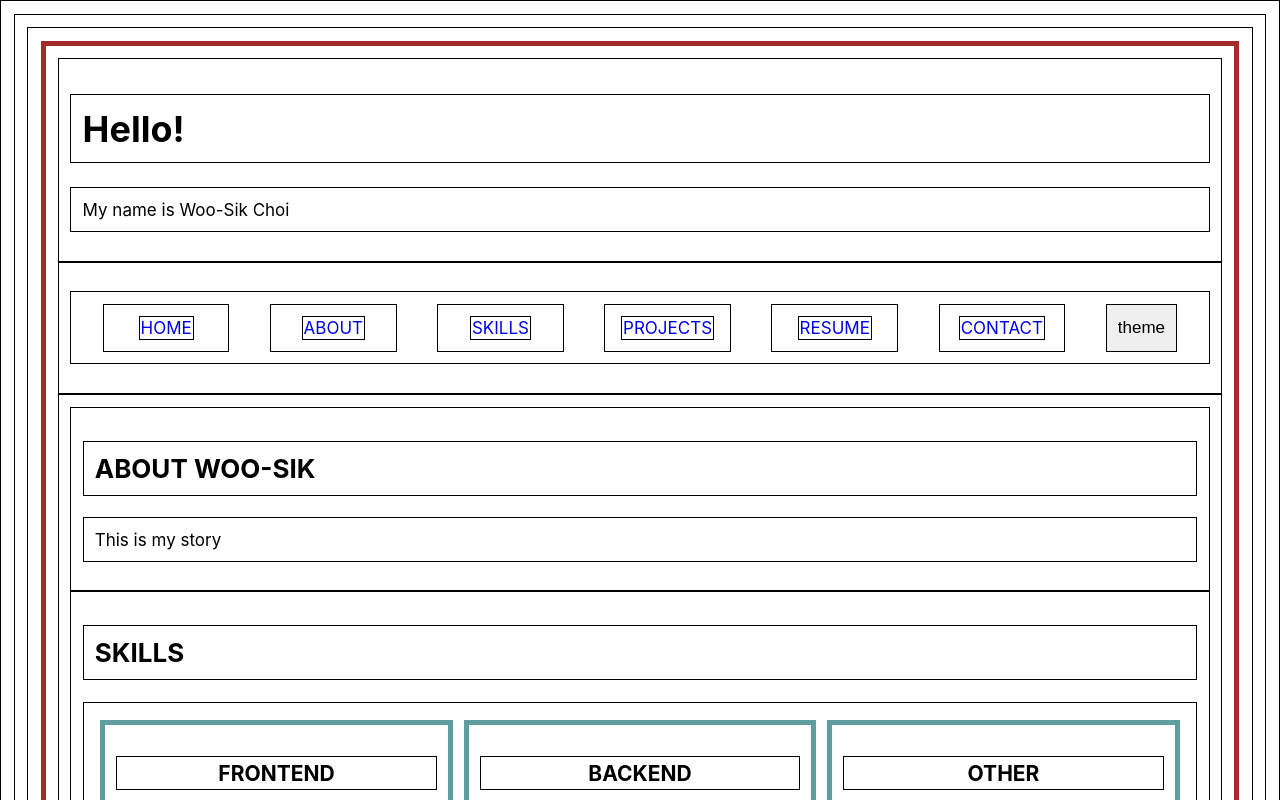
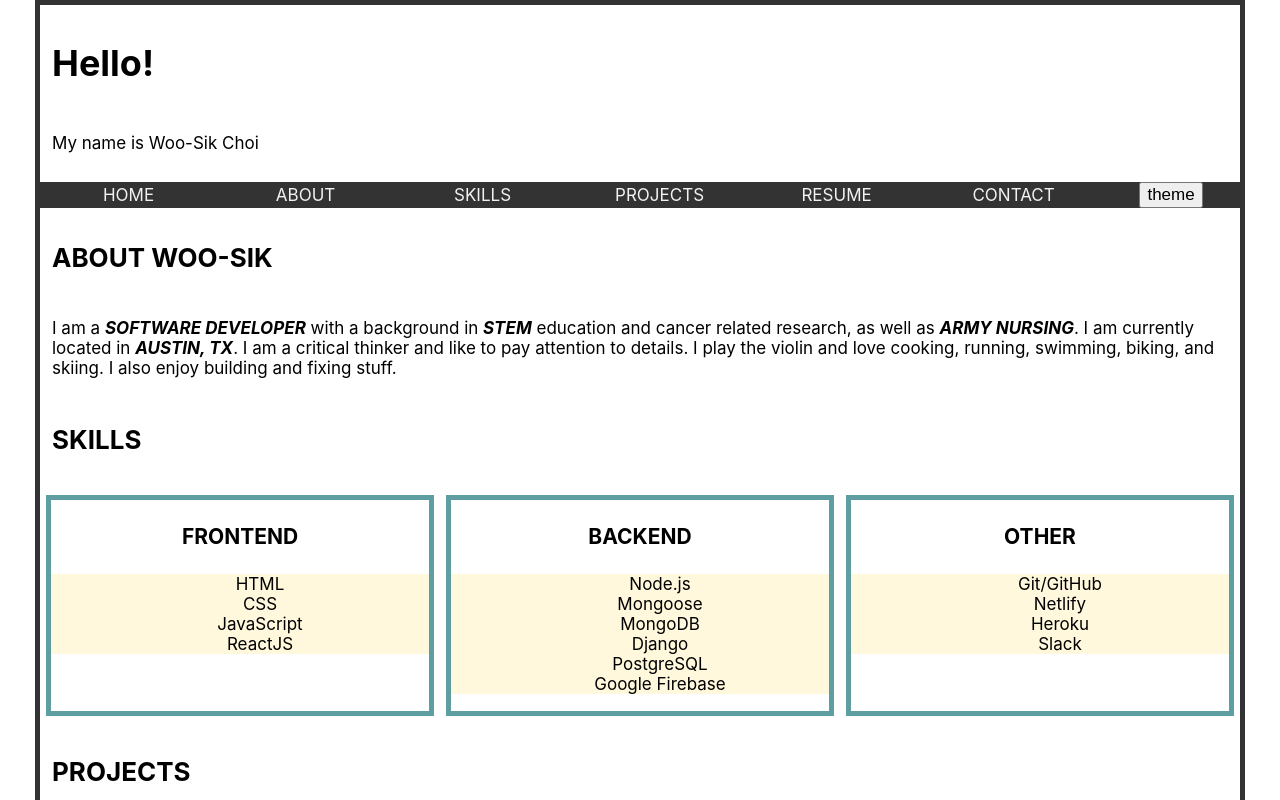
Before and after one commit to dvlprwchoi/portfolio-2, a React (Create React App) app: page / in a window 1280 px wide. Shown: the top 800 px of the page. Built offline with nearby package versions, Linux system fonts and the light colour scheme.

Commit message:
Add smooth scroll and sticky

```diff
--- a/src/App.css
+++ b/src/App.css
@@ -1,7 +1,8 @@
 * {
-  border: solid 1px black;
-  padding: 1%;
+  /* border: solid 0.1px black; */
+  /* padding: 1%; */
   font-size: calc(9px + 1vmin);
+  scroll-behavior: smooth;
 }
 
 #root {
@@ -11,17 +12,31 @@
 
 .App {
   width: clamp(350px, 99%, 1200px);
-  border: 5px solid brown;
+  border: 5px solid #333;
 }
 
+.header p,
+.main p {
+  padding: 1%;
+}
+
+/* Global */
 h1 {
   font-size: calc(12px + 3vmin);
+  padding: 1%;
 }
 
 h2 {
   font-size: calc(10px + 2vmin);
+  padding: 1%;
 }
 
 h3 {
   font-size: calc(9px + 1.5vmin);
+  padding: 1%;
 }
+span {
+  font-weight: bolder;
+  font-style: italic;
+  padding: 0;
+}
--- a/src/components/Main/Main.js
+++ b/src/components/Main/Main.js
@@ -7,7 +7,14 @@ function Main() {
     <div className="main">
       <div className="about" id="about">
         <h2>ABOUT WOO-SIK</h2>
-        <p>This is my story</p>
+        <p>
+          I am a <span>SOFTWARE DEVELOPER</span> with a background in{' '}
+          <span>STEM</span> education and cancer related research, as well as{' '}
+          <span>ARMY NURSING</span>. I am currently located in{' '}
+          <span>AUSTIN, TX</span>. I am a critical thinker and like to pay
+          attention to details. I play the violin and love cooking, running,
+          swimming, biking, and skiing. I also enjoy building and fixing stuff.
+        </p>
       </div>
       <Skills />
       <Projects />
--- a/src/components/Navbar/Navbar.css
+++ b/src/components/Navbar/Navbar.css
@@ -1,9 +1,20 @@
+.navbar {
+  background-color: #333;
+  padding: 0;
+  position: -webkit-sticky;
+  position: sticky;
+  top: 0;
+}
+
 .navbar ul {
+  margin: 0;
+  padding: 0;
   display: flex;
   justify-content: space-around;
 }
 
 .navbar li {
+  padding: 0;
   display: flex;
   list-style-type: none;
   width: 8vw;
@@ -13,4 +24,5 @@
 
 .navbar a {
   text-decoration: none;
+  color: #f2f2f2;
 }
```
